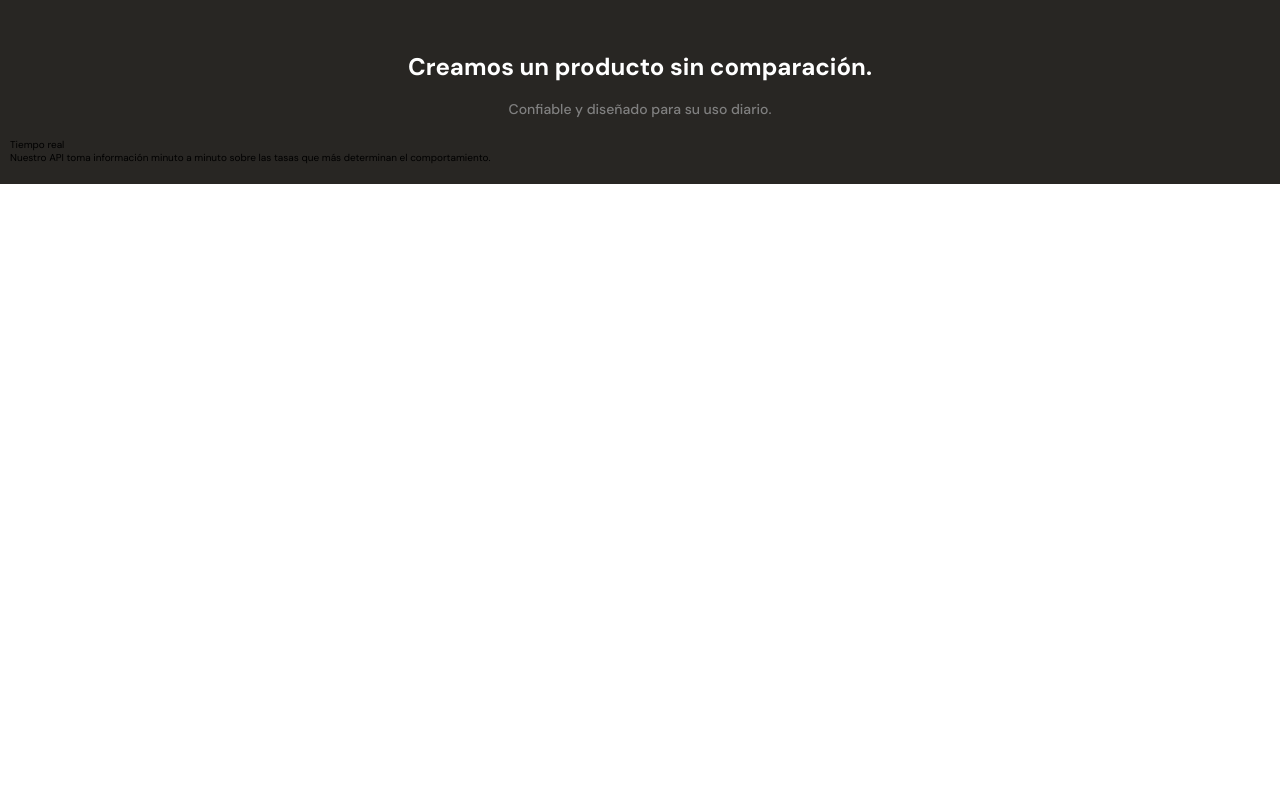
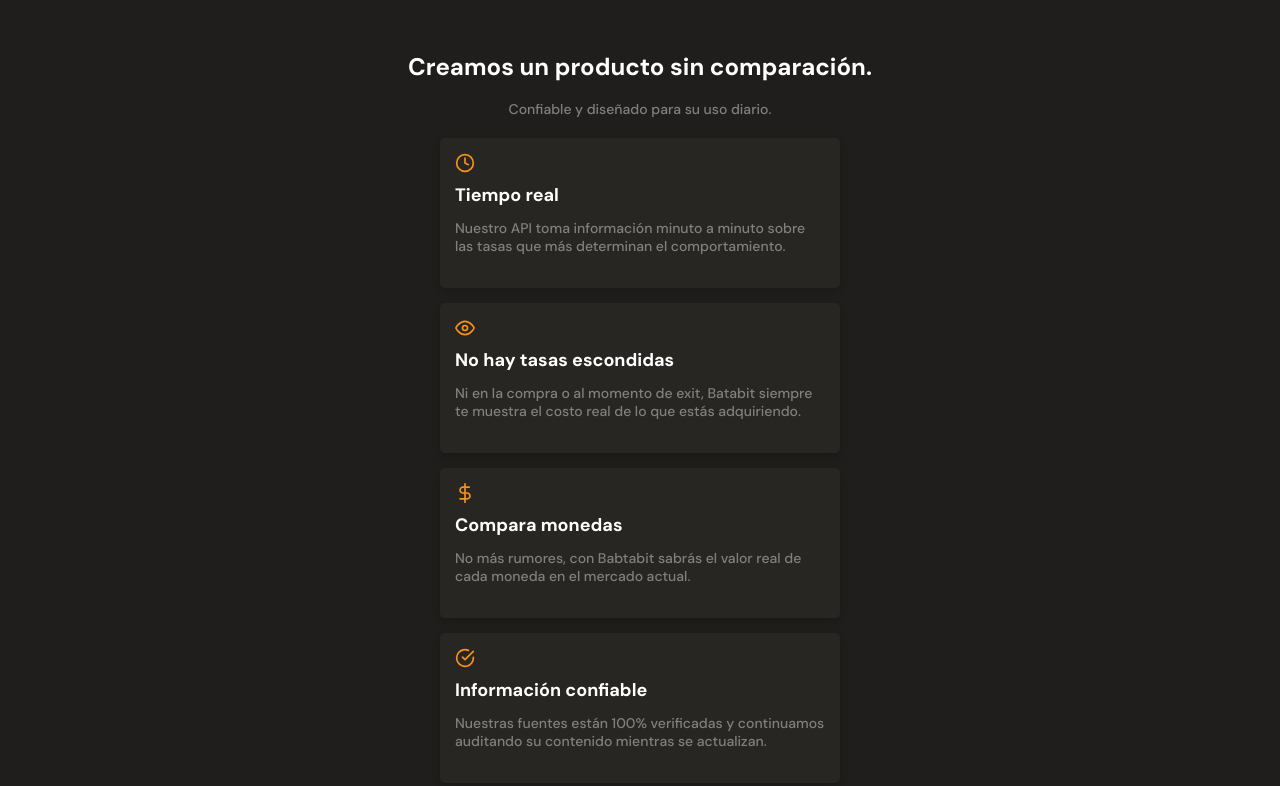
Before and after one commit to Nanomanzo/Curso-de-Responsive-Design-Maquetaci-n-Mobile-First, a plain HTML site: page index.html in a window 1280 px wide. Shown: the part 1172-1958 px from the top of the page. Before the commit the page ends 1356 px from the top, so only its background shows below. Drawn offline with nearby package versions, Linux system fonts and the light colour scheme; no server answers.

Commit message:
product card done

```diff
--- a/index.html
+++ b/index.html
@@ -51,7 +51,6 @@
                             </tr>
                         </table>
                         <span class="arrow-right"></span>
-                        <span class="arrow-left desactive"></span>
                     </div>
                     <div class="currency-table--date">
                         <p> <b>Actualizado: </b><span class="current-date"></span></span></p>
@@ -69,12 +68,12 @@
                         <div class="div6"> <p>$ 13.15</p> </div>
                         <div class="div7"> <p>Coinext</p> </div>
                         <div class="div8"> <p>$ 14.96</p> </div>
+                        <span class="arrow-left desactive"></span>
                     </div>
                     <div class="commission-table--date">
                         <p> <b>Actualizado: </b><span class="current-date"></span></span></p>
                     </div>
                 </div>
-
             </section>
         </section>
 
@@ -86,16 +85,33 @@
                 <p>Confiable y diseñado para su uso diario.</p>
             </div>
             <section class="product-cards--container">
-                <article class="product-datail--card">
-                    <span class="clock"></span>
+                <article class="product-detail--card">
+                    <span class="product-detail--icon clock"></span>
                     <p class="product--card-title">Tiempo real</p>
                     <p class="product--card-doby">Nuestro API toma información minuto a minuto sobre las tasas que más determinan el comportamiento.</p>
+                </article>
+                <article class="product-detail--card">
+                    <span class="product-detail--icon eye"></span>
+                    <p class="product--card-title">No hay tasas escondidas</p>
+                    <p class="product--card-doby">Ni en la compra o al momento de exit, Batabit siempre te muestra el costo real de lo que estás adquiriendo.</p>
+                </article>
+                <article class="product-detail--card">
+                    <span class="product-detail--icon dollar"></span>
+                    <p class="product--card-title">Compara monedas</p>
+                    <p class="product--card-doby">No más rumores, con Babtabit sabrás el valor real de cada moneda en el mercado actual.</p>
+                </article>
+                <article class="product-detail--card">
+                    <span class="product-detail--icon check"></span>
+                    <p class="product--card-title">Información confiable</p>
+                    <p class="product--card-doby">Nuestras fuentes están 100% verificadas y continuamos auditando su contenido mientras se actualizan.</p>
                 </article>
             </section>
         </section>
 
 
-        <section></section>
+        <section>
+
+        </section>
 
 
         <section></section>
--- a/styles.css
+++ b/styles.css
@@ -197,7 +197,6 @@ main{
     margin-right: 10px;
     right: calc(100%);
     top: calc(50% - 8px);
-    transform: scaleX(-1);
     background-image: url('./assets/icons/left-arrow.svg');
     background-size: cover;
     background-position: center;
@@ -296,6 +295,7 @@ main{
 }
 
 .commission-table--container {
+    position: relative;
     width: 90%;
     min-width: 230px;
     max-width: 300px;
@@ -349,7 +349,7 @@ main{
     min-width: 320px;
     height: auto;
     padding: 20px 10px;
-    background-color: var(--warm-black);
+    background-color: var(--black);
 }
 
 .product-detail--batata-logo{
@@ -385,3 +385,62 @@ main{
     line-height: 1.8rem;
     color: #808080;
 }
+
+ .product-detail--card{
+    width: 90%;
+    min-width: 288px;
+    max-width: 400px;
+    min-height: 150px;
+    margin: 15px auto;
+    padding: 15px;
+    background-color: var(--warm-black);
+    border-radius: 5px;
+    box-shadow: 0 4px 8px rgba(0, 0, 0, 0.16);
+ }
+
+ .product-detail--card .product-detail--icon {
+    display: inline-block;
+    width: 20px;
+    height: 20px;
+    margin-bottom: 10px;
+    background-position: center;
+    background-size: cover;
+    background-repeat: no-repeat;
+ }
+
+ .clock{
+    background-image: url('./assets/icons/clock.svg');
+
+ }
+
+ .eye{
+    background-image: url('./assets/icons/eye.svg');
+
+ }
+
+ .dollar{
+    background-image: url('./assets/icons/dollar-sign.svg');
+
+ }
+
+ .check{
+    background-image: url('./assets/icons/check-circle.svg');
+
+ }
+
+ .product--card-title{
+    margin-bottom: 15px;
+    font-size: 1.8rem;
+    font-weight: bold;
+    line-height: 1.8rem;
+    color: var(--just-white);
+ }
+
+ .product--card-doby {
+    font-size: 1.4rem;
+    font-weight: 500;
+    line-height: 1.8rem;
+    color: #808080;
+}
+
+/*seccion comodin*/
```
